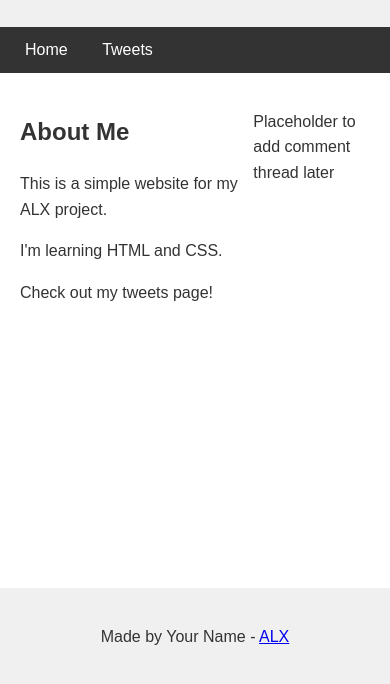
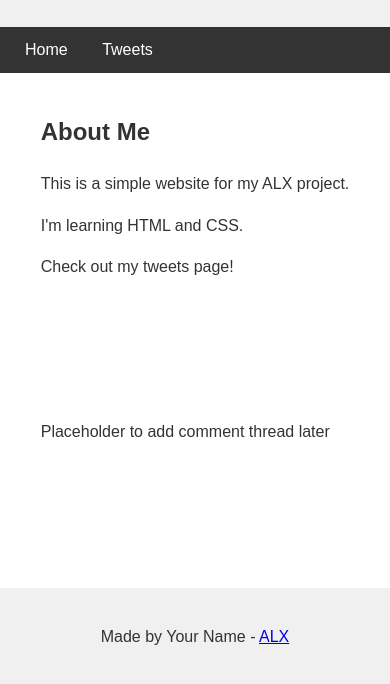
Before and after one commit to Leyou-Tesfahun/alx_html_css, a plain HTML site: page css_basic/index.html in a window 390 px wide. Shown: the part 158-842 px from the top of the page. Drawn offline with Linux system fonts and the light colour scheme.

Commit message:
Update styles.css

```diff
--- a/css_basic/styles.css
+++ b/css_basic/styles.css
@@ -20,3 +20,14 @@ aside {
     flex: 1;
     overflow-y: auto;
 }
+
+/* Responsive design for smartphones */
+@media screen and (max-width: 768px) {
+    main {
+        flex-direction: column;
+    }
+
+    article, aside {
+        flex: auto;
+    }
+}
```
